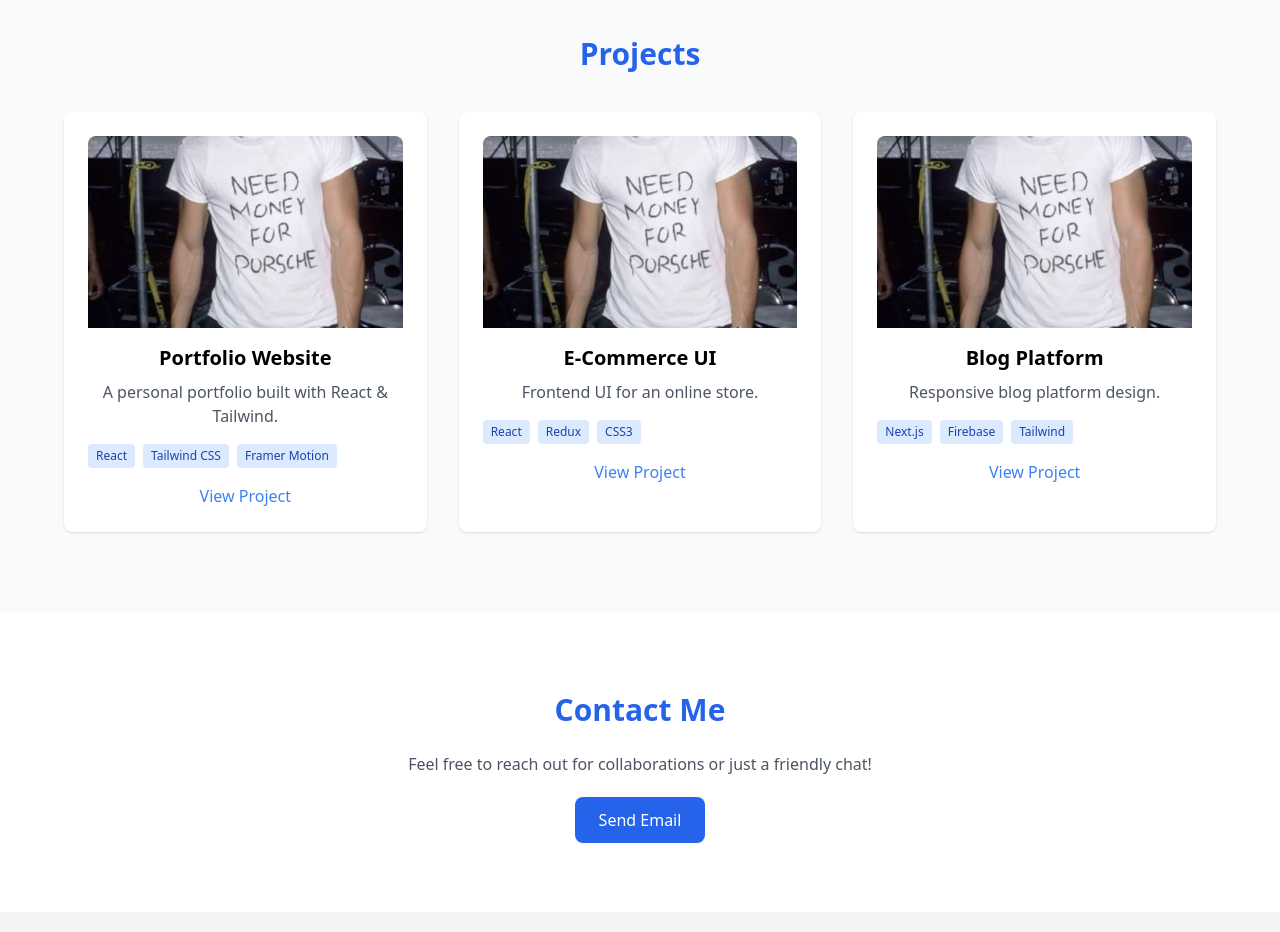
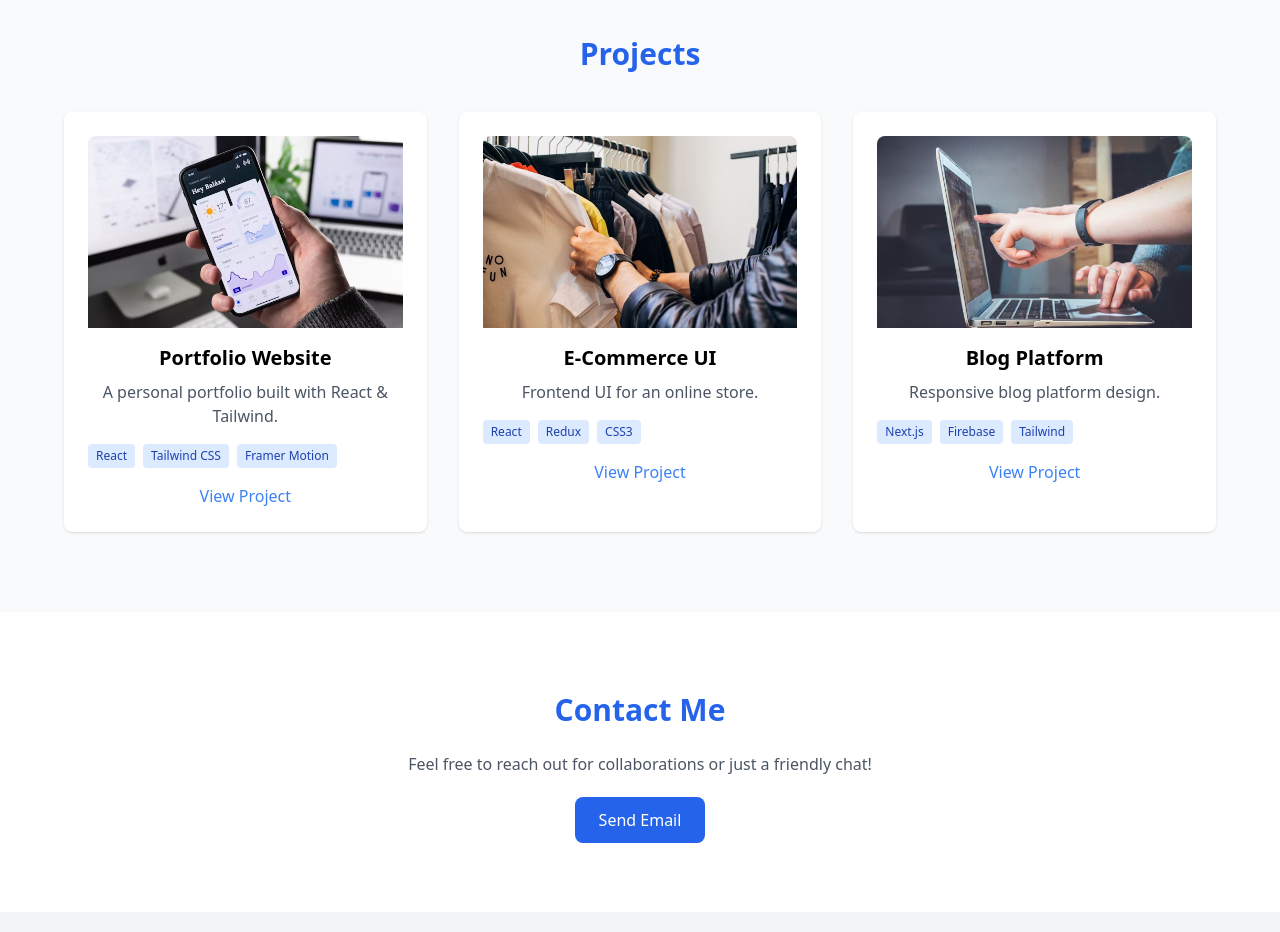
Before and after one commit to sddunham0-wq/my-portofolio, a React (Vite) app: page / in a window 1280 px wide. Shown: the part 1120-2052 px from the top of the page. Built offline with nearby package versions, Linux system fonts and the light colour scheme.

Commit message:
Update projects section

```diff
--- a/src/components/Projects.jsx
+++ b/src/components/Projects.jsx
@@ -7,21 +7,21 @@ export default function Projects() {
       title: "Portfolio Website",
       desc: "A personal portfolio built with React & Tailwind.",
       link: "https://github.com/username/portfolio",
-      image: "/public/bradpitt.jpg",
+      image: "/public/porto.jpg",
       tech: ["React", "Tailwind CSS", "Framer Motion"],
     },
     {
       title: "E-Commerce UI",
       desc: "Frontend UI for an online store.",
       link: "https://github.com/username/ecommerce-ui",
-      image: "/public/bradpitt.jpg",
+      image: "/public/baj.jpg",
       tech: ["React", "Redux", "CSS3"],
     },
     {
       title: "Blog Platform",
       desc: "Responsive blog platform design.",
       link: "https://github.com/username/blog-platform",
-      image: "/public/bradpitt.jpg",
+      image: "/public/jari.jpg",
       tech: ["Next.js", "Firebase", "Tailwind"],
     },
   ];
```
